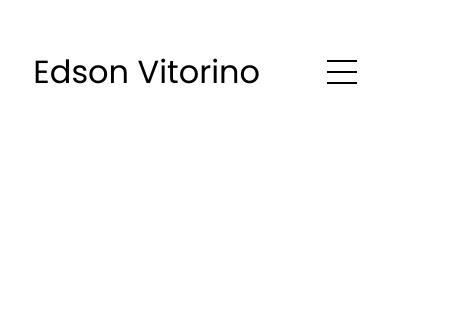
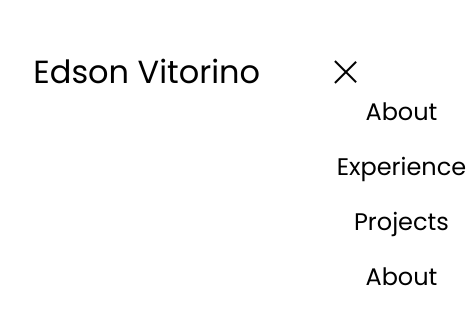
Before and after one commit to ed-vitorino/ed-vitorino.github.io, a plain HTML site: page index.html in a window 390 px wide. Both pictures are taken after a click on the element 341 px from the left and 71 px from the top of the page. Shown: the whole page, 476 px wide, since content can reach past the window. Drawn offline with Linux system fonts and the light colour scheme.

Commit message:
JavaScript para menu "hambúrguer""

```diff
--- a/script.js
+++ b/script.js
@@ -0,0 +1,6 @@
+function toggleMenu() {
+  const menu = document.querySelector(".menu-links");
+  const icon = document.querySelector(".hamburger-icon");
+  menu.classList.toggle("open");
+  icon.classList.toggle("open");
+}
--- a/style.css
+++ b/style.css
@@ -1,6 +1,6 @@
 /* GERAL */
 
-@import url('https://fonts.googleapis.com/css2?family=Poppins:wght@300;400;500;600&display=swap');
+@import url("https://fonts.googleapis.com/css2?family=Poppins:wght@300;400;500;600&display=swap");
 
 * {
   margin: 0;
@@ -16,18 +16,20 @@ html {
 }
 
 p {
-    color: rgb(85,85,85);
+  color: rgb(85, 85, 85);
 }
 
 /* TRANSIÇAO */
 
-a, .btn {
+a,
+.btn {
   transition: all 300ms ease;
 }
 
 /* DESKTOP NAV */
 
-nav, .nav-links {
+nav,
+.nav-links {
   display: flex;
 }
 
@@ -100,3 +102,41 @@ a:hover {
   overflow: hidden;
   transition: all 0.3 ease-in-out;
 }
+
+.menu-links a {
+  display: block;
+  padding: 10px;
+  text-align: center;
+  font-size: 1.5rem;
+  color: black;
+  text-decoration: none;
+  transition: all 0.3 ease-in-out;
+}
+
+.menu-links li {
+  list-style: none;
+}
+
+.menu-links.open {
+  max-height: 300px;
+}
+
+.hamburger-icon.open span:first-child {
+  transform: rotate(45deg) translate(10px, 5px);
+}
+.hamburger-icon.open span:nth-child(2) {
+  opacity: 0;
+}
+.hamburger-icon.open span:last-child {
+  transform: rotate(-45deg) translate(10px, -5px);
+}
+
+.hamburger-icon span:first-child {
+    transform: none;
+}
+.hamburger-icon span:first-child {
+    opacity: 1;
+}
+.hamburger-icon span:first-child {
+    transform: none;
+}
```
Lines whose indentation alone changed are shown as unchanged.
